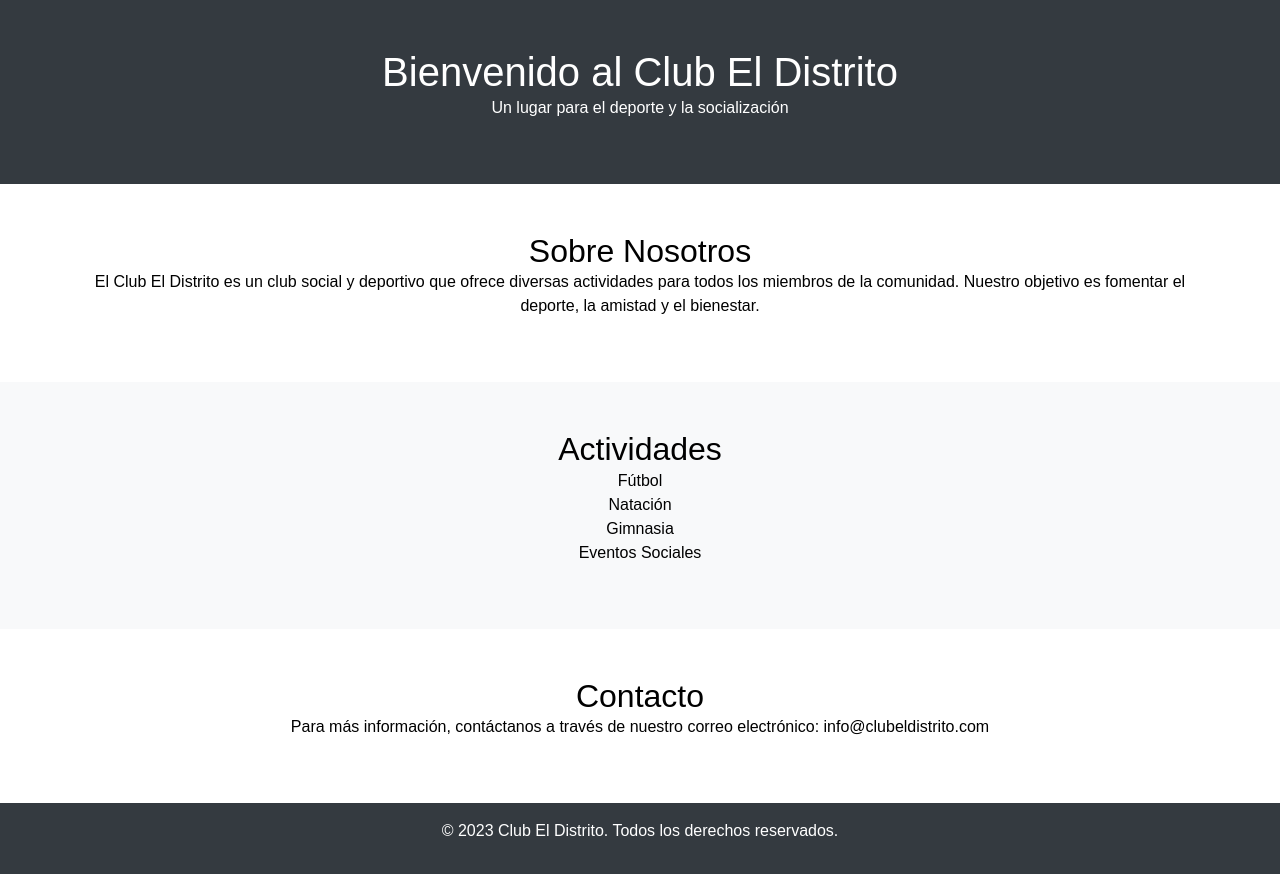
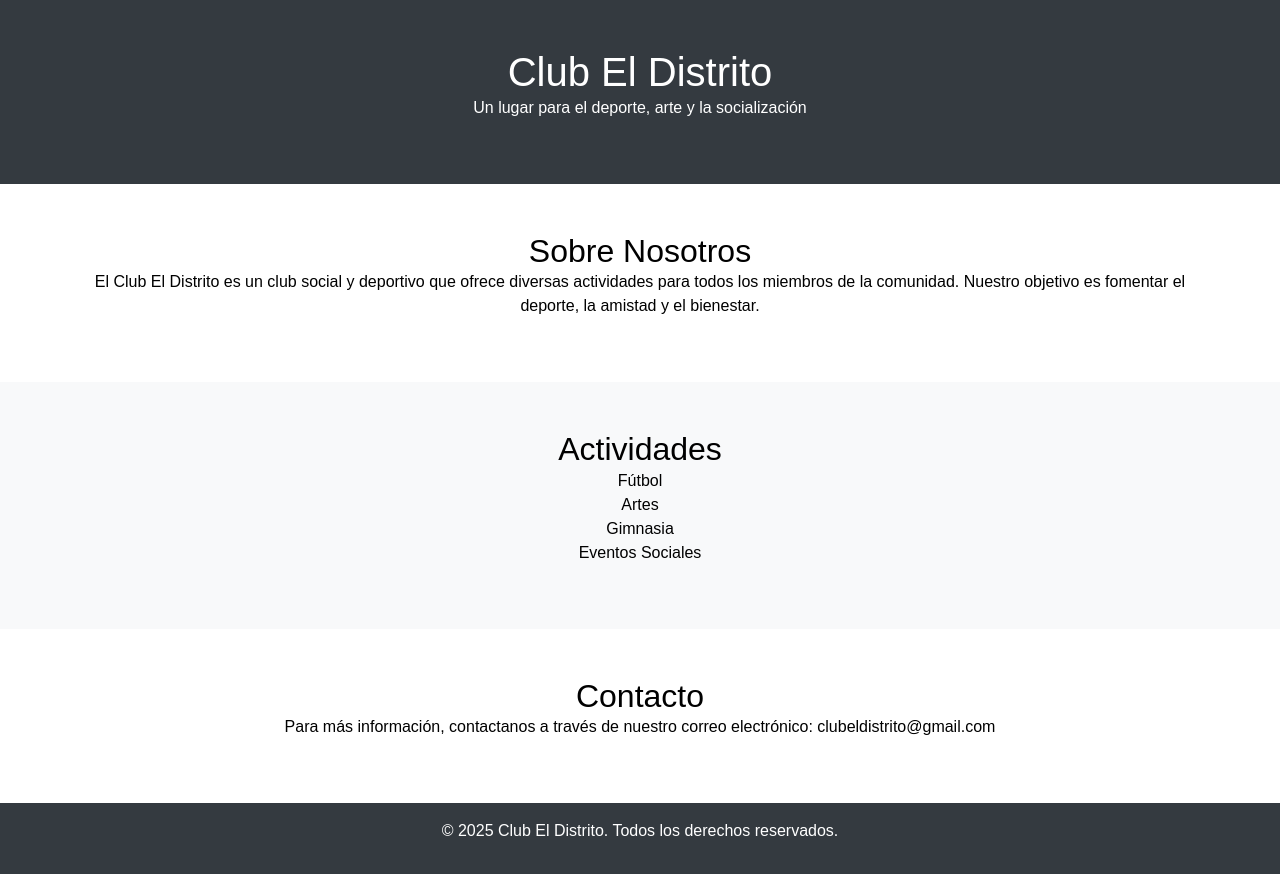
Before and after one commit to maxigonza/clubeldistrito, a plain HTML site: page index.html in a window 1280 px wide. Drawn offline with nearby package versions, Linux system fonts and the light colour scheme.

Commit message:
Primeras modificaciones

```diff
--- a/index.html
+++ b/index.html
@@ -9,8 +9,8 @@
 </head>
 <body>
     <header class="bg-dark text-white text-center py-5">
-        <h1>Bienvenido al Club El Distrito</h1>
-        <p>Un lugar para el deporte y la socialización</p>
+        <h1>Club El Distrito</h1>
+        <p>Un lugar para el deporte, arte y la socialización</p>
     </header>
 
     <section id="about" class="text-center py-5">
@@ -25,7 +25,7 @@
             <h2>Actividades</h2>
             <ul class="list-unstyled">
                 <li>Fútbol</li>
-                <li>Natación</li>
+                <li>Artes</li>
                 <li>Gimnasia</li>
                 <li>Eventos Sociales</li>
             </ul>
@@ -35,12 +35,12 @@
     <section id="contact" class="text-center py-5">
         <div class="container">
             <h2>Contacto</h2>
-            <p>Para más información, contáctanos a través de nuestro correo electrónico: info@clubeldistrito.com</p>
+            <p>Para más información, contactanos a través de nuestro correo electrónico: clubeldistrito@gmail.com</p>
         </div>
     </section>
 
     <footer class="bg-dark text-white text-center py-3">
-        <p>&copy; 2023 Club El Distrito. Todos los derechos reservados.</p>
+        <p>&copy; 2025 Club El Distrito. Todos los derechos reservados.</p>
     </footer>
 
     <script src="https://code.jquery.com/jquery-3.5.1.slim.min.js"></script>
```
